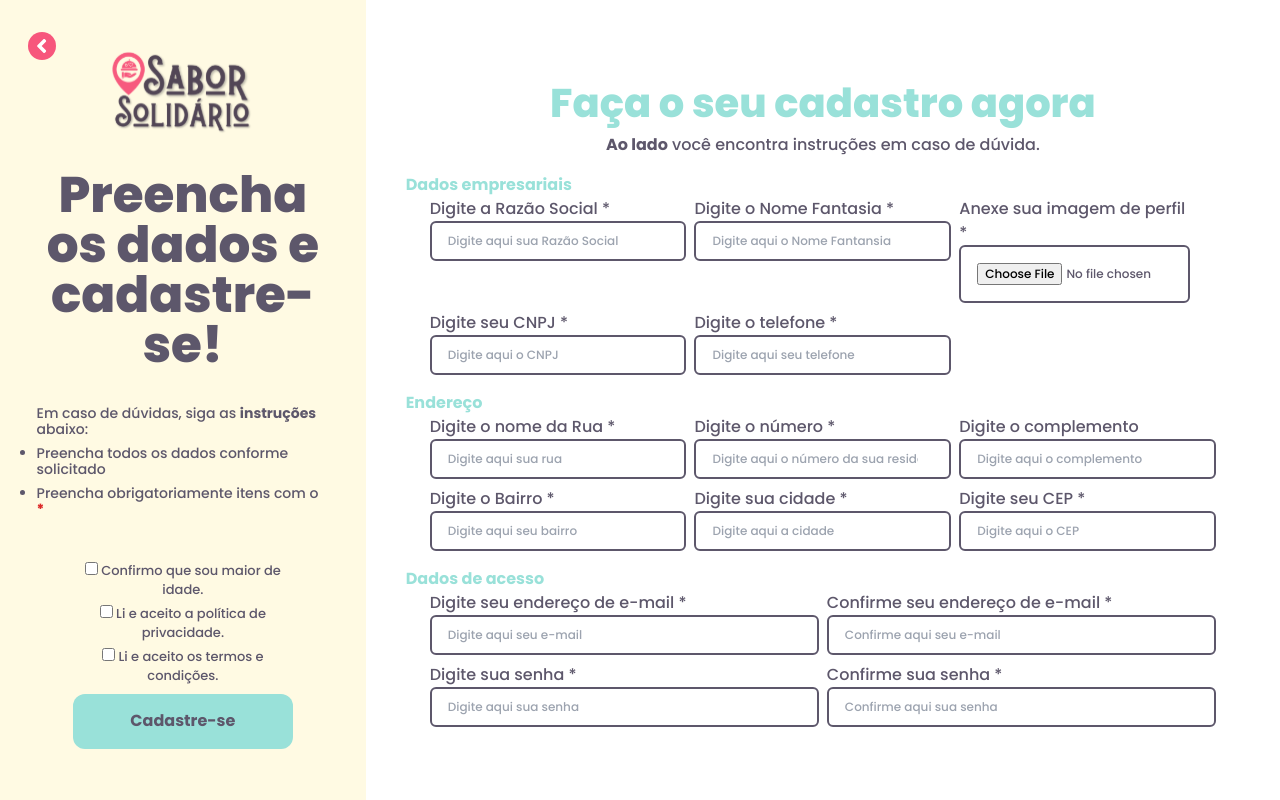
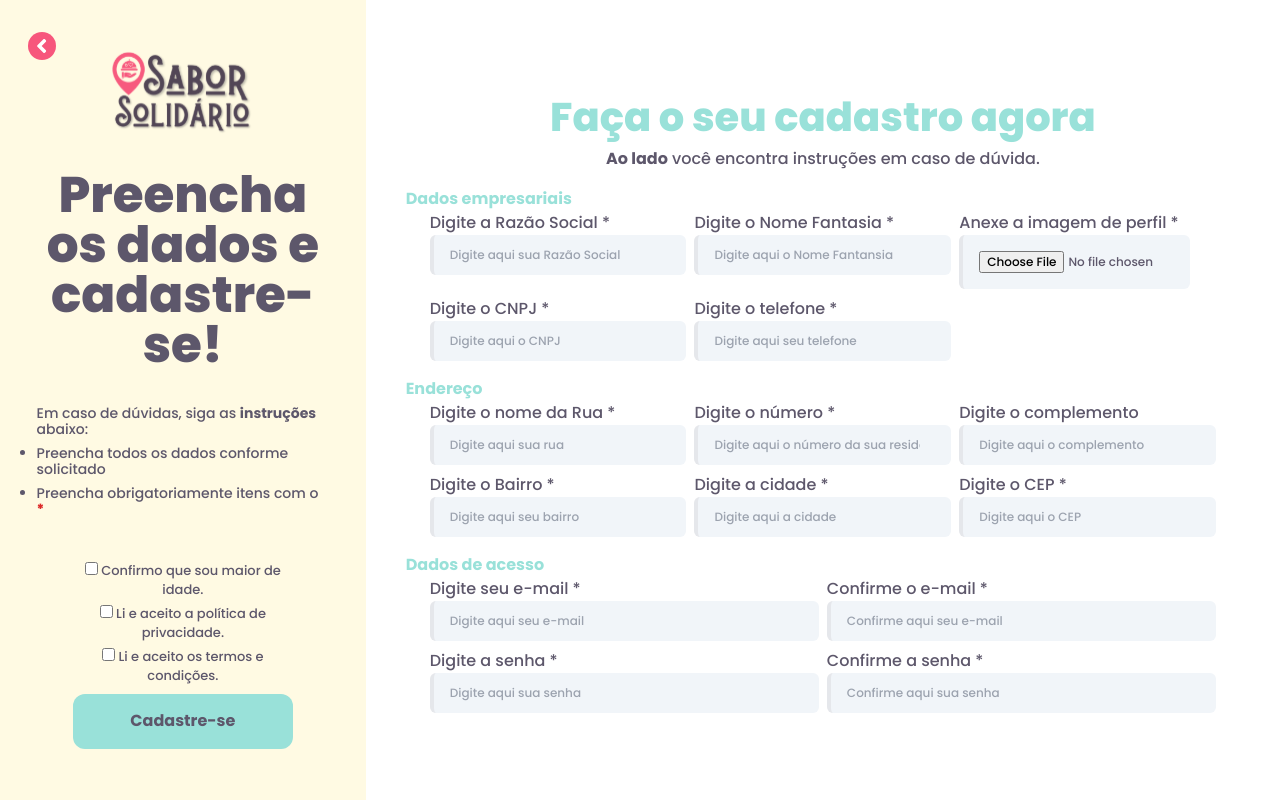
Before and after one commit to Guga-Santos/sabor_solidario_Front, a Next.js app: page /cadastroRestaurante in a window 1280 px wide. Built offline with nearby package versions, Linux system fonts and the light colour scheme.

Commit message:
alterações ui tela de cadastro voluntários, implementação tag Link nas páginas para otimização das rotas.

```diff
--- a/src/app/cadastroRestaurante/page.jsx
+++ b/src/app/cadastroRestaurante/page.jsx
@@ -1,5 +1,6 @@
 'use client'
 
+import Link from 'next/link'
 import Image from "next/image";
 import logo from '../../assets/login-login-teste.svg'
 import voltar from '../../assets/botao-voltar.svg'
@@ -10,9 +11,9 @@ export default function CadastroRestaurante() {
         <div className="flex flex-col w-[40%] justify-evenly items-center py-4 bg-second-yellow text-center">
             <div className="absolute left-7 top-8 w-7"><a><Image src={voltar} alt="botão Voltar" /></a></div>
 
-            <a href="/">
+            <Link href="/">
                 <Image className="w-[150px]" src={logo} alt="Logo" />
-            </a>
+            </Link>
 
             <div className="font-extrabold text-[50px] px-10  leading-[1]"> Preencha os dados e cadastre-se!</div>
 
@@ -57,98 +58,104 @@ export default function CadastroRestaurante() {
             {/* Inputs - Dados empresariais */}
             <div className="items-start px-10">
                 <p className="font-bold text-second-green">Dados empresariais</p>
+                <form>
                     <ul className="grid grid-cols-1 md:grid-cols-3 gap-2 mx-6">
                         <li className="flex flex-col ">
                             <label>Digite a Razão Social *</label>
-                        <input className="flex h-10 border-solid border-2 border-text-bro rounded-md outline-none p-4 focus:border-second-green text-xs" id="razaoSocial" type="text" placeholder="Digite aqui sua Razão Social" />
+                            <input className="flex h-10  bg-slate-100 border-s-4 rounded-md outline-none p-4 focus:border-second-green text-xs" id="razaoSocial" type="text" placeholder="Digite aqui sua Razão Social" />
                         </li>
 
                         <li className="flex flex-col ">
                             <label>Digite o Nome Fantasia *</label>
-                        <input className="flex h-10 border-solid border-2 border-text-bro rounded-md outline-none p-4 focus:border-second-green text-xs" id="nomeFantasia" type="text" placeholder="Digite aqui o Nome Fantansia" />
+                            <input className="flex h-10  bg-slate-100 border-s-4 rounded-md outline-none p-4 focus:border-second-green text-xs" id="nomeFantasia" type="text" placeholder="Digite aqui o Nome Fantansia" />
                         </li>
 
                         <div>
                             <li className="flex flex-col w-[90%]">
-                            <label>Anexe sua imagem de perfil *</label>
-                            <input className="flex border-solid border-2 border-text-bro rounded-md outline-none p-4 focus:border-second-green text-xs" id="imagemUser" accept="image/*" type="file" />
+                                <label>Anexe a imagem de perfil *</label>
+                                <input className="flex  bg-slate-100 border-s-4 rounded-md outline-none p-4 focus:border-second-green text-xs" id="imagemUser" accept="image/*" type="file" />
                             </li>
                         </div>
 
                         <li className="flex flex-col ">
-                        <label>Digite seu CNPJ *</label>
-                        <input className="flex h-10 border-solid border-2 border-text-bro rounded-md outline-none p-4 focus:border-second-green text-xs" id="cnpj" type="text" placeholder="Digite aqui o CNPJ" />
+                            <label>Digite o CNPJ *</label>
+                            <input className="flex h-10  bg-slate-100 border-s-4 rounded-md outline-none p-4 focus:border-second-green text-xs" id="cnpj" type="text" placeholder="Digite aqui o CNPJ" />
                         </li>
 
                         <li className="flex flex-col ">
                             <label>Digite o telefone *</label>
-                        <input className="flex h-10 border-solid border-2 border-text-bro rounded-md outline-none p-4 focus:border-second-green text-xs" id="telefone" type="number" placeholder="Digite aqui seu telefone" />
+                            <input className="flex h-10  bg-slate-100 border-s-4 rounded-md outline-none p-4 focus:border-second-green text-xs" id="telefone" type="number" placeholder="Digite aqui seu telefone" />
                         </li>
+                    </ul>
+                </form>
 
-
-                </ul>
             </div>
 
             {/* Inputs - Endereço */}
             <div className="items-start px-10 ">
                 <p className="font-bold text-second-green">Endereço</p>
+                <form>
                     <ul className="grid grid-cols-1 md:grid-cols-3 gap-2 mx-6">
                         <li className="flex flex-col ">
                             <label>Digite o nome da Rua *</label>
-                        <input className="flex h-10 border-solid border-2 border-text-bro rounded-md outline-none p-4 focus:border-second-green text-xs" id="nomeRua" type="text" placeholder="Digite aqui sua rua" />
+                            <input className="flex h-10  bg-slate-100 border-s-4 rounded-md outline-none p-4 focus:border-second-green text-xs" id="nomeRua" type="text" placeholder="Digite aqui sua rua" />
                         </li>
 
                         <li className="flex flex-col ">
                             <label>Digite o número *</label>
-                        <input className="flex h-10 border-solid border-2 border-text-bro rounded-md outline-none p-4 focus:border-second-green text-xs" id="numeroRua" type="number" placeholder="Digite aqui o número da sua residência" />
+                            <input className="flex h-10  bg-slate-100 border-s-4 rounded-md outline-none p-4 focus:border-second-green text-xs" id="numeroRua" type="number" placeholder="Digite aqui o número da sua residência" />
                         </li>
 
                         <li className="flex flex-col ">
                             <label>Digite o complemento</label>
-                        <input className="flex h-10 border-solid border-2 border-text-bro rounded-md outline-none p-4 focus:border-second-green text-xs" id="complemento" type="text" placeholder="Digite aqui o complemento" />
+                            <input className="flex h-10 bg-slate-100 border-s-4 rounded-md outline-none p-4 focus:border-second-green text-xs" id="complemento" type="text" placeholder="Digite aqui o complemento" />
                         </li>
 
                         <li className="flex flex-col ">
                             <label>Digite o Bairro *</label>
-                        <input className="flex h-10 border-solid border-2 border-text-bro rounded-md outline-none p-4 focus:border-second-green text-xs" id="bairro" type="text" placeholder="Digite aqui seu bairro" />
+                            <input className="flex h-10 bg-slate-100 border-s-4 rounded-md outline-none p-4 focus:border-second-green text-xs" id="bairro" type="text" placeholder="Digite aqui seu bairro" />
                         </li>
 
                         <li className="flex flex-col ">
-                        <label>Digite sua cidade *</label>
-                        <input className="flex h-10 border-solid border-2 border-text-bro rounded-md outline-none p-4 focus:border-second-green text-xs" id="cidade" type="text" placeholder="Digite aqui a cidade" />
+                            <label>Digite a cidade *</label>
+                            <input className="flex h-10 bg-slate-100 border-s-4 rounded-md outline-none p-4 focus:border-second-green text-xs" id="cidade" type="text" placeholder="Digite aqui a cidade" />
                         </li>
 
                         <li className="flex flex-col ">
-                        <label>Digite seu CEP *</label>
-                        <input className="flex h-10 border-solid border-2 border-text-bro rounded-md outline-none p-4 focus:border-second-green text-xs" id="cep" type="number" placeholder="Digite aqui o CEP" />
+                            <label>Digite o CEP *</label>
+                            <input className="flex h-10  bg-slate-100 border-s-4 rounded-md outline-none p-4 focus:border-second-green text-xs" id="cep" type="number" placeholder="Digite aqui o CEP" />
                         </li>
                     </ul>
+                </form>
             </div>
 
             {/* Inputs - Acesso */}
             <div className="items-start px-10 ">
                 <p className="font-bold text-second-green">Dados de acesso</p>
+                <form>
                     <ul className="grid grid-cols-1 md:grid-cols-2 gap-2 mx-6">
                         <li className="flex flex-col ">
-                        <label>Digite seu endereço de e-mail *</label>
-                        <input className="flex h-10 border-solid border-2 border-text-bro rounded-md outline-none p-4 focus:border-second-green text-xs" id="emailCadastro" type="text" placeholder="Digite aqui seu e-mail" />
+                            <label>Digite seu e-mail *</label>
+                            <input className="flex h-10  bg-slate-100 border-s-4 rounded-md outline-none p-4 focus:border-second-green text-xs" id="emailCadastro" type="text" placeholder="Digite aqui seu e-mail" />
                         </li>
 
                         <li className="flex flex-col ">
-                        <label>Confirme seu endereço de e-mail *</label>
-                        <input className="flex h-10 border-solid border-2 border-text-bro rounded-md outline-none p-4 focus:border-second-green text-xs" id="confirmacaoEmailCadastro" type="text" placeholder="Confirme aqui seu e-mail" />
+                            <label>Confirme o e-mail *</label>
+                            <input className="flex h-10  bg-slate-100 border-s-4 rounded-md outline-none p-4 focus:border-second-green text-xs" id="confirmacaoEmailCadastro" type="text" placeholder="Confirme aqui seu e-mail" />
                         </li>
 
                         <li className="flex flex-col ">
-                        <label>Digite sua senha *</label>
-                        <input className="flex h-10 border-solid border-2 border-text-bro rounded-md outline-none p-4 focus:border-second-green text-xs" id="senha" type="number" placeholder="Digite aqui sua senha" />
+                            <label>Digite a senha *</label>
+                            <input className="flex h-10  bg-slate-100 border-s-4 rounded-md outline-none p-4 focus:border-second-green text-xs" id="senha" type="password" placeholder="Digite aqui sua senha" />
                         </li>
 
                         <li className="flex flex-col ">
-                        <label>Confirme sua senha *</label>
-                        <input className="flex h-10 border-solid border-2 border-text-bro rounded-md outline-none p-4 focus:border-second-green text-xs" id="confirmacaoSenhaCadastro" type="number" placeholder="Confirme aqui sua senha" />
+                            <label>Confirme a senha *</label>
+                            <input className="flex h-10  bg-slate-100 border-s-4 rounded-md outline-none p-4 focus:border-second-green text-xs" id="confirmacaoSenhaCadastro" type="number" placeholder="Confirme aqui sua senha" />
                         </li>
                     </ul>
+                </form>
+
             </div>
         </div>
     </div>
```
Also changed, not shown: src/app/page.js (+36 -22 lines). Lines whose indentation alone changed are shown as unchanged.
